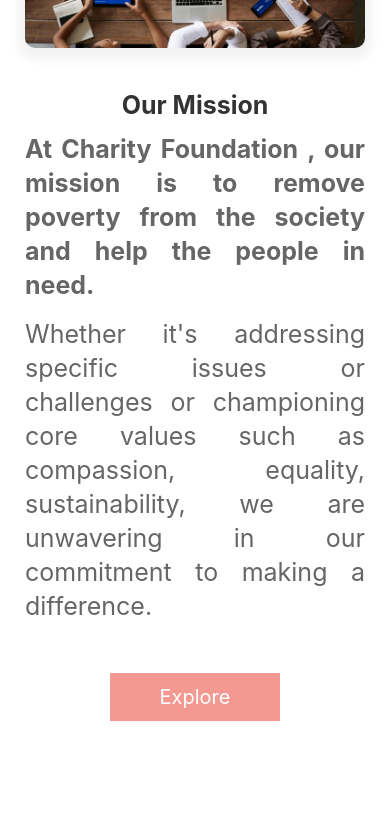
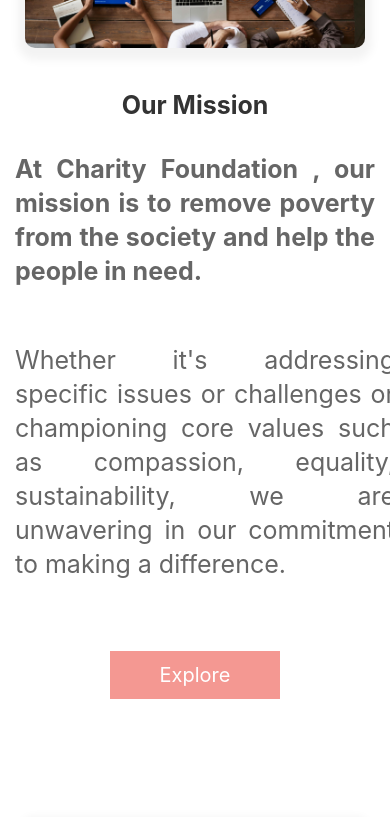
Before and after one commit to Thapavikas/Pure-Care_charity_system, a React (Create React App) app: page /About in a window 390 px wide. Shown: the part 1000-1817 px from the top of the page. Built offline with nearby package versions, Linux system fonts and the light colour scheme.

Commit message:
modified files

```diff
--- a/src/components/pages/About.css
+++ b/src/components/pages/About.css
@@ -346,20 +346,19 @@
 
     .text-blk.subHeadingText {
       font-size: 25px;
-      padding-top: 0px;
+      padding: 20px;
       text-align: justify;
-      padding-right: 0px;
-      padding-bottom: 0px;
-      padding-left: 0px;
+      width: 400px;
+
     }
 
     .text-blk.description {
       font-size: 25px;
-      padding-top: 0px;
+      padding: 20px;
+      width: 400px;
       padding-right: 0px;
       text-align: justify;
-      padding-bottom: 0px;
-      padding-left: 0px;
+
     }
 
     .allText {
```
